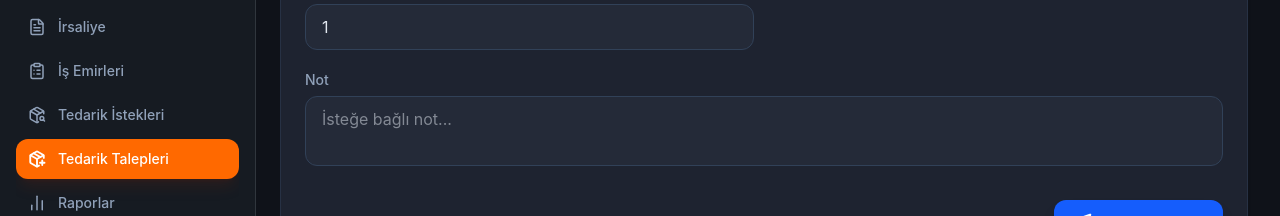
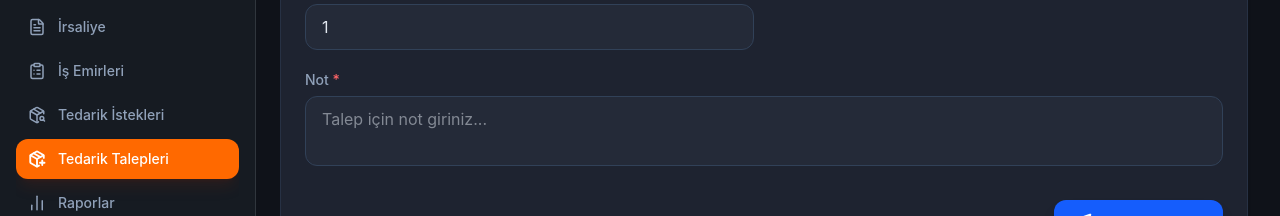
Before and after one commit to YusufPEKERR/remalab, a React (Vite) app in the folder frontend/: page /tedarik-talepleri in a window 1280 px wide. Shown: the part 407-623 px from the top of the page. Built offline with nearby package versions, Linux system fonts and the light colour scheme.

Commit message:
fix: Tedarik Talepleri formunda Not alanını zorunlu yap
Talep oluştururken not girilmesi artık zorunlu; boş bırakılırsa
form gönderilmiyor.

```diff
--- a/frontend/src/pages/SupplyRequestForm.jsx
+++ b/frontend/src/pages/SupplyRequestForm.jsx
@@ -50,7 +50,7 @@ export default function SupplyRequestForm() {
 
   const handleSubmit = async (e) => {
     e.preventDefault();
-    if (!formData.work_order_id || !formData.part_id) return;
+    if (!formData.work_order_id || !formData.part_id || !formData.notes.trim()) return;
     setSubmitting(true);
     const res = await api.createSupplyRequest(formData.work_order_id, formData.part_id, formData.quantity || 1, formData.notes, currentUser?.username);
     setSubmitting(false);
@@ -120,8 +120,8 @@ export default function SupplyRequestForm() {
             </div>
 
             <div>
-              <label className="block text-sm font-medium text-slate-400 mb-1.5">Not</label>
-              <textarea rows={2} placeholder="İsteğe bağlı not..." className="w-full bg-slate-50 dark:bg-[#242a38] border border-slate-200 dark:border-slate-700 rounded-xl px-4 py-2.5 text-slate-800 dark:text-slate-200 focus:outline-none focus:border-blue-500 resize-none" value={formData.notes} onChange={e => setFormData({ ...formData, notes: e.target.value })} />
+              <label className="block text-sm font-medium text-slate-400 mb-1.5">Not <span className="text-red-400">*</span></label>
+              <textarea required rows={2} placeholder="Talep için not giriniz..." className="w-full bg-slate-50 dark:bg-[#242a38] border border-slate-200 dark:border-slate-700 rounded-xl px-4 py-2.5 text-slate-800 dark:text-slate-200 focus:outline-none focus:border-blue-500 resize-none" value={formData.notes} onChange={e => setFormData({ ...formData, notes: e.target.value })} />
             </div>
 
             <div className="flex justify-end pt-2">
```
